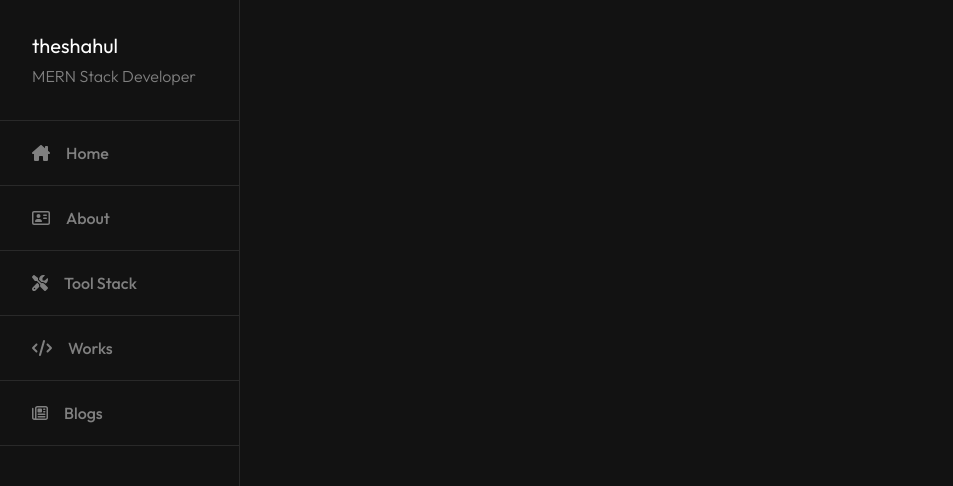
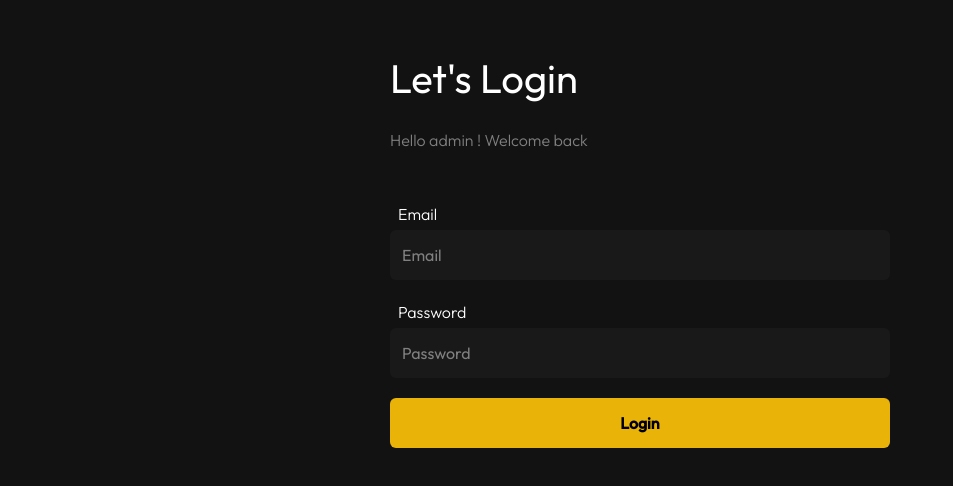
Before and after one commit to shahulcb/portfolio-react, a React (Create React App) app: page /admin/login in a window 1280 px wide. Shown: the top 486 px of the page, without its empty margins (0-953 px from the left). Built offline with nearby package versions, Linux system fonts and the light colour scheme.

Commit message:
admin login added

```diff
--- a/src/App.js
+++ b/src/App.js
@@ -3,6 +3,7 @@ import AllBlogs from "./pages/Admin/AllBlogs";
 import AllWorks from "./pages/Admin/AllWorks";
 import Dashboard from "./pages/Admin/Dashboard";
 import EditAbout from "./pages/Admin/EditAbout";
+import Login from "./pages/Admin/Login";
 import ToolStack from "./pages/Admin/ToolStack";
 import About from "./pages/Visitor/About";
 import Blog from "./pages/Visitor/Blog";
@@ -17,9 +18,12 @@ import { Routes, Route, useLocation } from "react-router-dom";
 function App() {
   const location = useLocation()
   const isAdmin = location.pathname.startsWith("/admin")
+  const isLoginPage = location.pathname.startsWith("/admin/login")
   return (
     <>
-      {isAdmin ? <Navbar userRole="admin" /> : <Navbar userRole="visitor" />}
+      {!isLoginPage && (
+        isAdmin ? <Navbar userRole="admin" /> : <Navbar userRole="visitor" />
+      )}
       <Routes>
         <Route index element={<Home />} />
         <Route path="/works" element={<Works />} />
@@ -29,6 +33,7 @@ function App() {
         <Route path="/about" element={<About />} />
         <Route path="/contact" element={<Contact />} />
 
+        <Route path="/admin/login" element={<Login />} />
         <Route path="/admin/dashboard">
           <Route index element={<Dashboard />} />
           <Route path="about" element={<EditAbout />} />
--- /dev/null
+++ b/src/pages/Admin/Login.jsx
@@ -0,0 +1,44 @@
+import React from 'react'
+import Section from '../../components/Section'
+import { ErrorMessage, Field, Form, Formik } from 'formik'
+import FormButton from '../../components/Form/FormButton'
+import * as Yup from "yup"
+
+function Login() {
+    const initialValues = {
+        email: '',
+        password: ''
+    }
+    const validationSchema = Yup.object({
+        email: Yup.string().email("Enter valid email").required('required'),
+        password: Yup.string().required('required').min(8, "Password must have at least 8 characters")
+    })
+    return (
+        <Section className={"border-none max-w-[500px] mx-auto lg:px-0"}>
+            <div className='flex flex-col gap-5'>
+                <h1 className="text-[32px] font-normal lg:text-[40px]">Let's Login</h1>
+                <p className='text-base text-customTextColor font-light'>Hello admin ! Welcome back</p>
+            </div>
+            <Formik initialValues={initialValues} validationSchema={validationSchema}>
+                <Form>
+                    <div className='flex flex-col gap-5'>
+                        <div className='form-control'>
+                            <label htmlFor="email">Email</label>
+                            <Field type="email" placeholder="Email" name="email" />
+                            <ErrorMessage component={'span'} name='email' />
+                        </div>
+                        <div className='form-control'>
+                            <label htmlFor="password">Password</label>
+                            <Field type="password" placeholder="Password" name="password" />
+                            <ErrorMessage component={'span'} name='password' />
+                        </div>
+                        <FormButton type={"submit"}>Login</FormButton>
+                    </div>
+                </Form>
+            </Formik>
+
+        </Section>
+    )
+}
+
+export default Login
```
